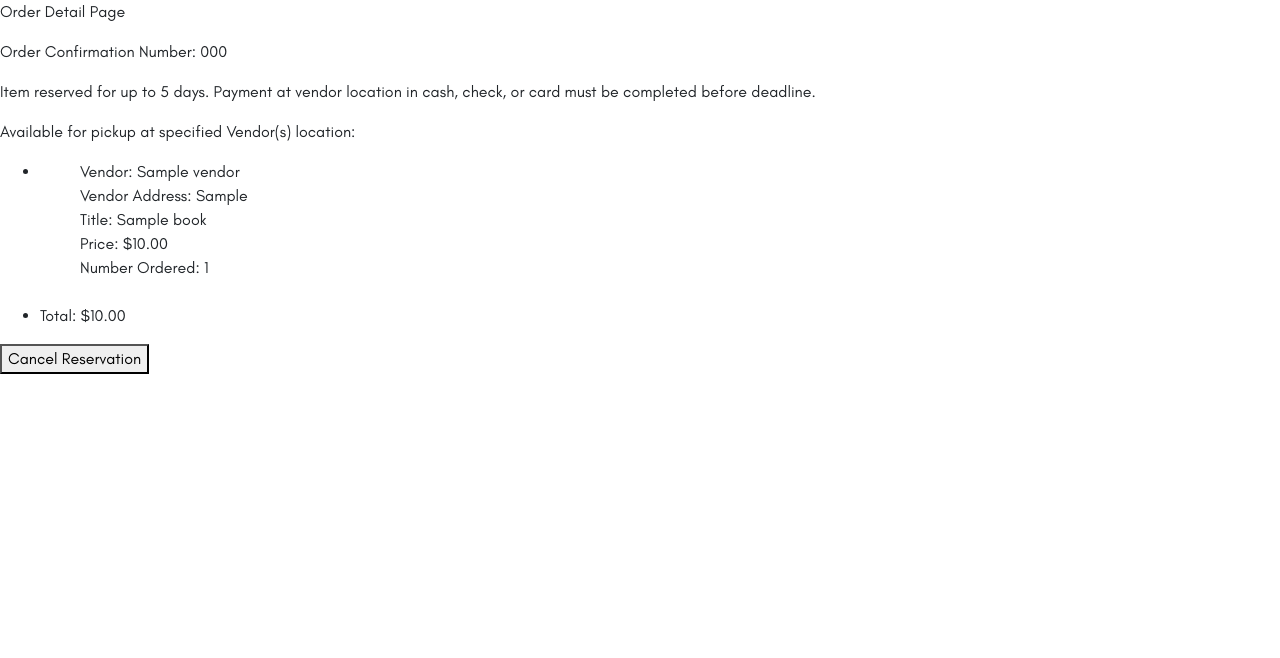
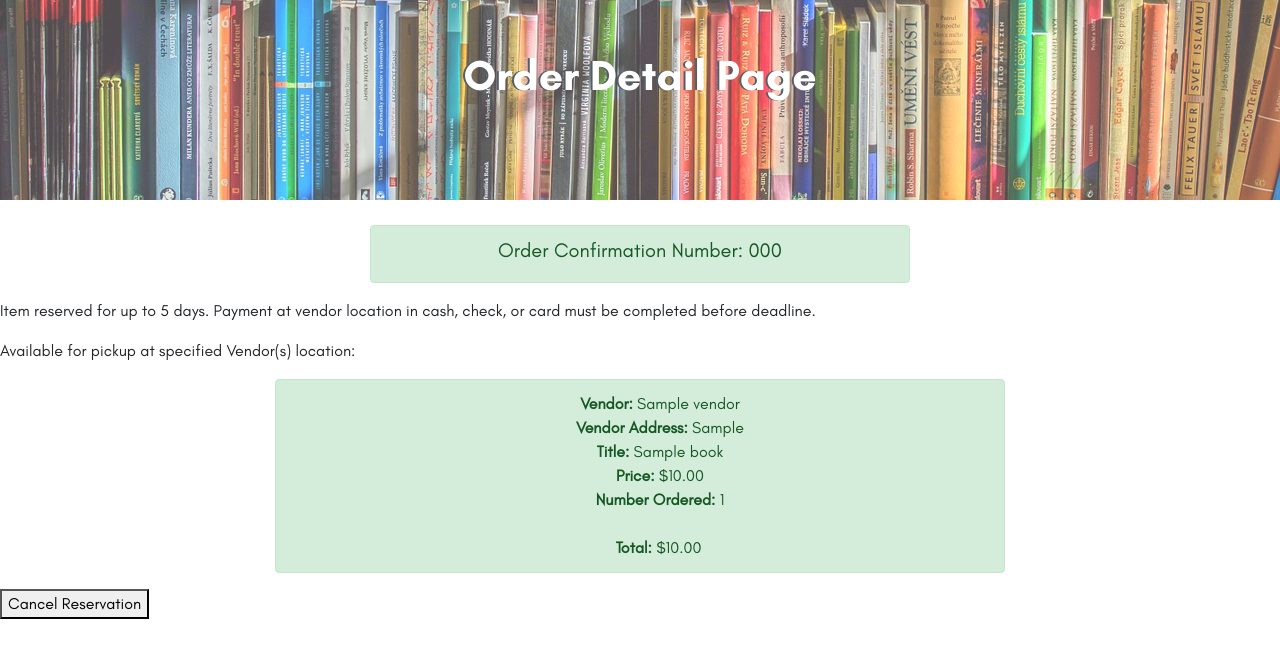
Before and after one commit to dsluo-archive/BookStore, a Django app: page /cart/checkout/order-summary/000/ in a window 1280 px wide. Shown: the part 56-714 px from the top of the page. Run offline with Django 3.2, Linux system fonts and the light colour scheme; a user stored in the database is signed in; tables that the repository leaves empty hold one stand-in row (values such as "Sample post"); parts of the project's set-up code (start-up, migrations or seed data) failed here and were passed over; some libraries are stand-ins or nearby versions.

Commit message:
Added styling to order_detail (AJ with a some of Brian)

```diff
--- a/templates/order_detail.html
+++ b/templates/order_detail.html
@@ -1,33 +1,59 @@
 {% extends "base.html" %}
+
+{% load static %}
+
+{% block per_page_css %}
+    <link rel="stylesheet" href="{% static 'css/order_detail.css' %}">
+{% endblock per_page_css %}
+
 {% load unit_price total_price %}
 
 {% block main_content %}
     <!-- send user instance as object, populate the page with it -->
-    <p>Order Detail Page</p>
-    <p>Order Confirmation Number: {{ order.confirmation_number }}</p>
-
+	<div class="container-fluid banner">
+		<div class="row">
+			<div class="col-md-12">
+				<h3>Order Detail Page</h3>
+			</div>
+		</div>
+	</div>
+	<div class="container confirm">
+		<div class="row">
+			<div class="offset-md-3 col-md-6">
+				<div class="alert alert-success">
+					<h5>Order Confirmation Number: {{ order.confirmation_number }}</h5>
+				</div>
+			</div>
+		</div>
+	</div>
     {% if reservation %}
         <p>Item reserved for up to 5 days. Payment at vendor location in cash, check, or card must be completed before
             deadline. </p>
         <p>Available for pickup at specified Vendor(s) location:</p>
     {% endif %}
-
-    <ul>
+	<div class="container">
+		<div class="row">
+			<div class="offset-md-2 col-md-8">
+				<div class="alert alert-success" style="text-align: center">
+					<ul class="list-group">
 						{% for item in items %}
-            <li>
+							<li class="list-item">
 								<ul style="list-style-type: none">
-                    <li>Vendor: {{ item.book.vendor }}</li>
-                    <li>Vendor Address: {{ item.book.vendor.physical_address }}</li>
-                    <li>Title: {{ item.book }}</li>
-                    <li>Price: ${% unit_price item.count item.price %}</li>
-                    <li>Number Ordered: {{ item.count }}</li>
+									<li><strong>Vendor: </strong>{{ item.book.vendor }}</li>
+                                    <li><strong>Vendor Address: </strong>{{ item.book.vendor.physical_address }}</li>
+                                    <li><strong>Title: </strong>{{ item.book }}</li>
+                                    <li><strong>Price: </strong>${% unit_price item.count item.price %}</li>
+                                    <li><strong>Number Ordered: </strong>{{ item.count }}</li>
 									<br>
 								</ul>
 							</li>
 						{% endfor %}
-        <li>Total: ${% total_price items %}</li>
+                        <li class="list-item" id="tot"><strong>Total: </strong>${% total_price items %}</li>
 					</ul>
-
+				</div>
+			</div>
+		</div>
+	</div>
     {% if reservation %}
         <a href="{{ order.get_absolute_url }}delete"><button>Cancel Reservation</button></a>
     {% endif %}
```
Lines whose indentation alone changed are shown as unchanged.
